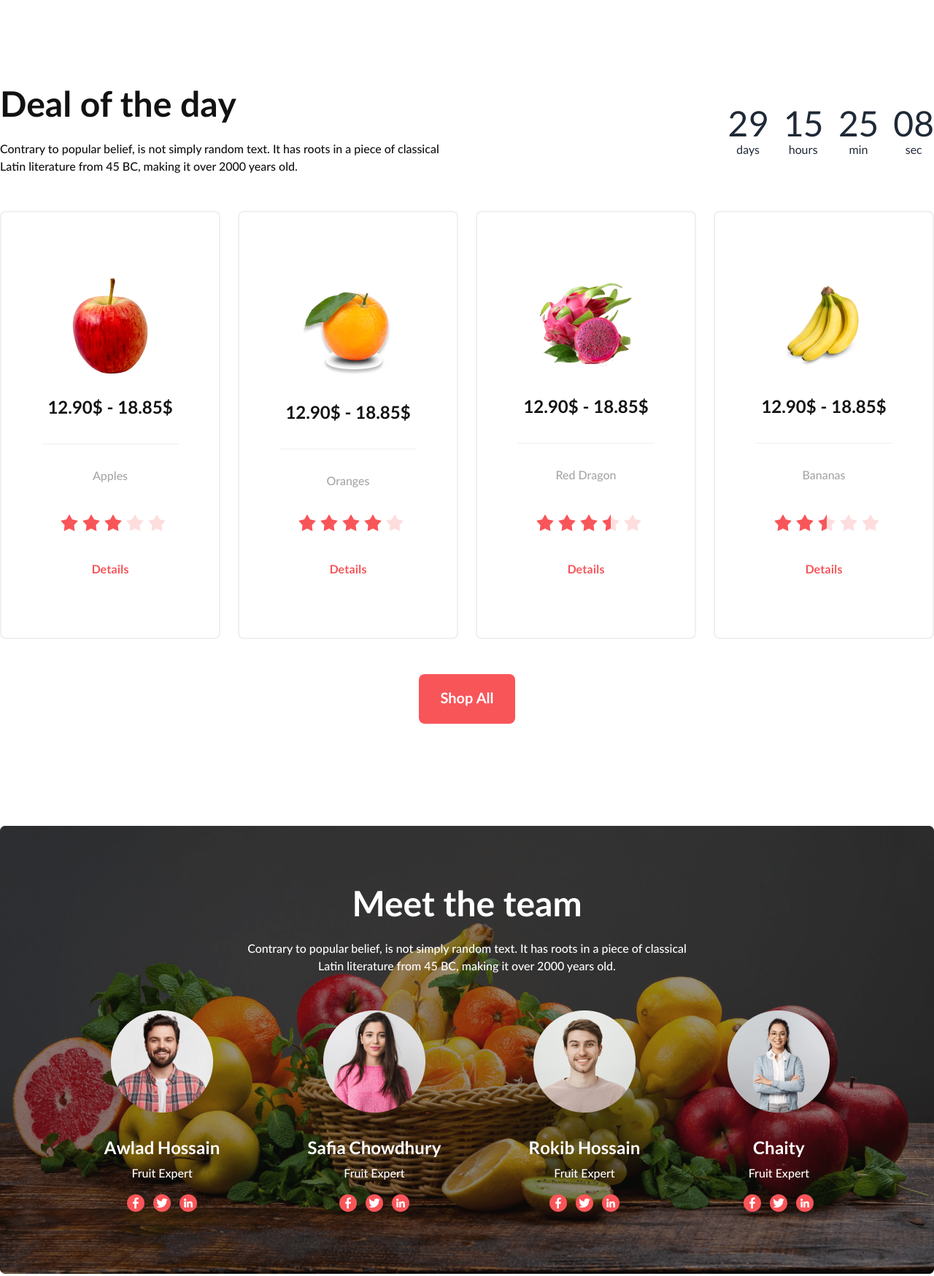
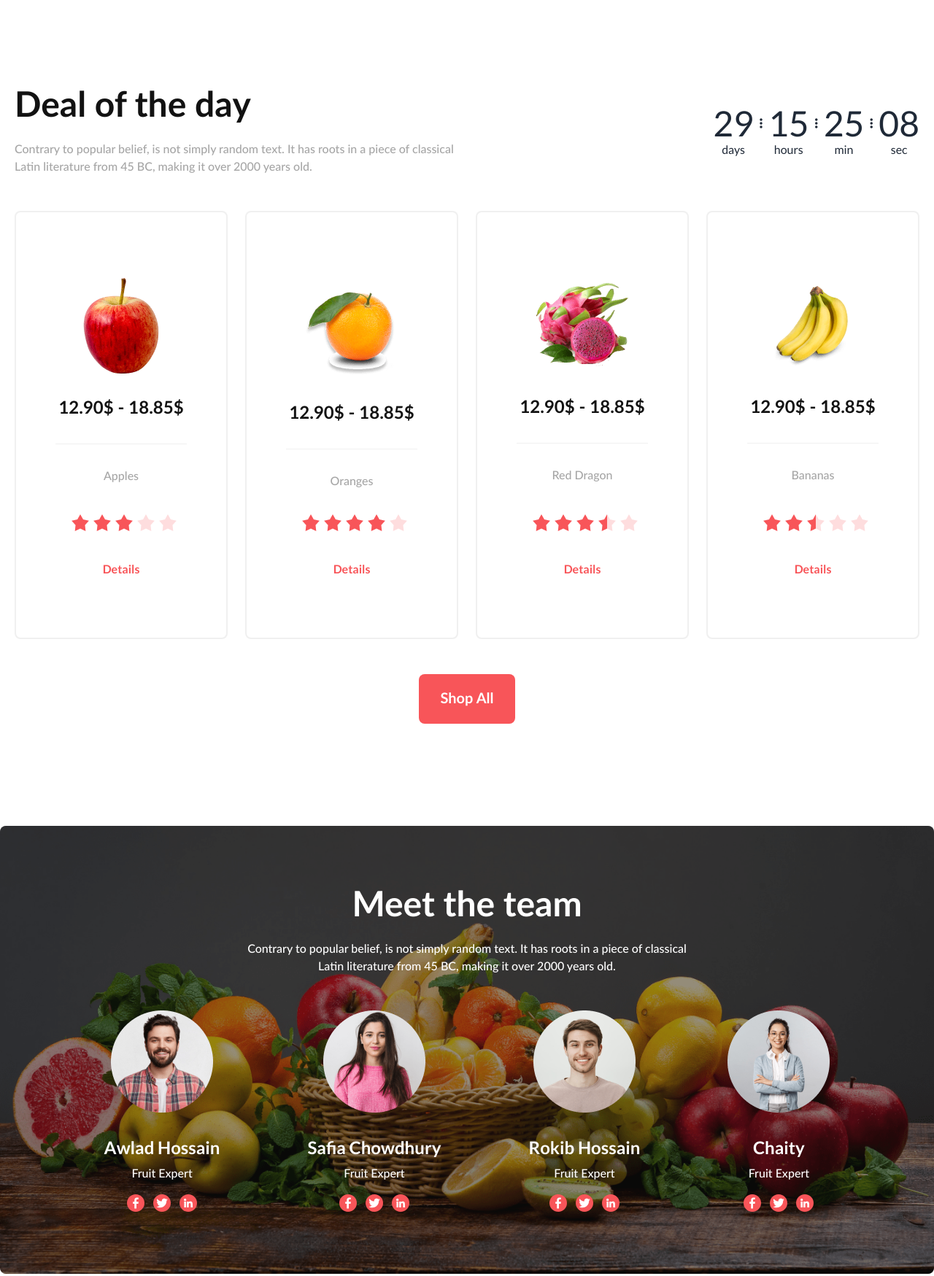
Before and after one commit to ZaibLComrade/Fruit-Burst, a website: page index.html in a window 1280 px wide. Shown: the part 920-2669 px from the top of the page at 73% size. Drawn offline with Linux system fonts and the light colour scheme.

Commit message:
Made Deal of The Day Responsive

```diff
--- a/index.html
+++ b/index.html
@@ -202,14 +202,14 @@
 	<main class="container mx-auto mt-36">
 		<!-- Deal of the day -->
 		<!-- {{{ -->
-		<section>
+		<section class="px-5">
 			<!-- Headline -->
 			<!-- {{{ -->
-			<div class="flex items-center justify-between">
+			<div class="flex flex-col items-center justify-between lg:flex-row">
 				<!-- Texts -->
-				<div class="text-left space-y-6">
-					<h2 class="text-5xl font-extrabold text-custom-black">Deal of the day</h2>
-					<p class="text-base max-w-[615px] font-medium text-custom-black">
+				<div class="mb-5 text-center lg:mb-0 lg:text-left space-y-6">
+					<h2 class="text-xl font-extrabold lg:text-5xl md:text-3xl text-custom-black">Deal of the day</h2>
+					<p class="md:text-base leading-[26px] text-[#12121260] text-sm max-w-[615px] font-medium">
 						Contrary to popular belief, is not simply random text.
 						It has roots in a piece of classical Latin literature
 						from 45 BC, making it over 2000 years old.
@@ -221,26 +221,35 @@
 
 	<div class="text-center grid grid-flow-col gap-5 auto-cols-max">
 	  <div class="flex flex-col">
+		  <div class="relative flex items-center">
 			<span class="text-5xl countdown">
 			  <span style="--value:29;"></span>
 			</span>
+			<i class="absolute -right-3 fa-solid fa-ellipsis-vertical"></i>
+		  </div>
 		days
 	  </div>
 	  <div class="flex flex-col">
+		<div class="relative flex items-center">
 			<span class="text-5xl countdown">
 			  <span style="--value:15;"></span>
 			</span>
+			<i class="absolute -right-3 fa-solid fa-ellipsis-vertical"></i>
+		</div>
 		hours
 	  </div>
 	  <div class="flex flex-col">
+		<div class="relative flex items-center">
 			<span class="text-5xl countdown">
 			  <span style="--value:25;"></span>
 			</span>
+			<i class="absolute -right-3 fa-solid fa-ellipsis-vertical"></i>
+		</div>
 		min
 	  </div>
 	  <div class="flex flex-col">
 			<span class="text-5xl countdown">
-		  <span style="--value:8;"></span>
+			  <span style="--value:08;"></span>
 			</span>
 		sec
 	  </div>
@@ -399,10 +408,13 @@
 
 		<!-- Meet The Team -->
 		<!-- {{{ -->
-		<section class="mt-[140px] relative">
+		<section class="mt-[140px] relative px-5 lg:px-0 rounded-lg">
+
+			<div class="relative rounded-lg">
+
 			<!-- Image -->
 			<div class="rounded-lg z-[1] md:relative absolute inset-0">
-				<img src="./images/team.png" class="object-cover w-full h-full md:h-auto" alt="">
+				<img src="./images/team.png" class="object-cover w-full h-full rounded-lg md:h-auto" alt="">
 			</div>
 
 
@@ -410,7 +422,7 @@
 		<div class="bg-[#12121270] z-[2] rounded-lg absolute inset-0"></div>
 
 			<!-- Team -->
-			<div class="static w-full relative z-[3] lg:absolute lg:top-1/2 px-[30px] md:px-0 py-6 lg:left-1/2 lg:transform lg:-translate-x-1/2 lg:-translate-y-1/2">
+			<div class="static w-full relative z-[3] lg:absolute rounded-lg lg:top-1/2 px-[30px] md:px-0 py-6 lg:left-1/2 lg:transform lg:-translate-x-1/2 lg:-translate-y-1/2">
 				<!-- Text -->
 				<div class="text-center space-y-6">
 					<h2 class="text-[#FFF] font-extrabold text-xl md:text-3xl lg:text-5xl">
@@ -672,12 +684,14 @@
 
 				</div>
 			</div>
+
+		</div>
 		</section>
 		<!-- }}} -->
 
 		<!-- Why Choose Us -->
 		<!-- {{{ -->
-		<section class="mt-[140px] space-y-12">
+		<section class="mt-[140px] space-y-12 px-5 md:px-0">
 			<!-- Headline -->
 			<div class="text-center space-y-6">
 				<h3 class="text-5xl font-extrabold text-custom-black">Why Choose Us</h3>
```
Also changed, not shown: styles.css. Lines whose indentation alone changed are shown as unchanged.
